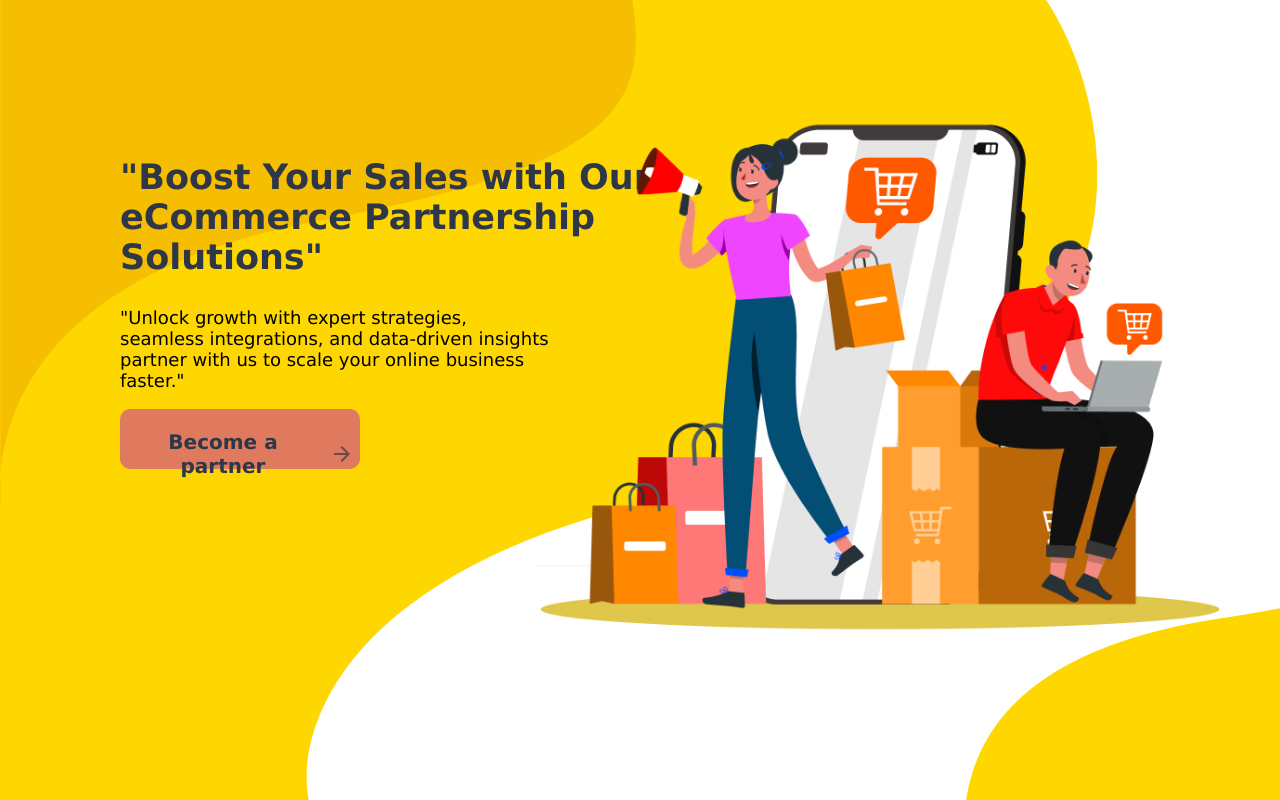
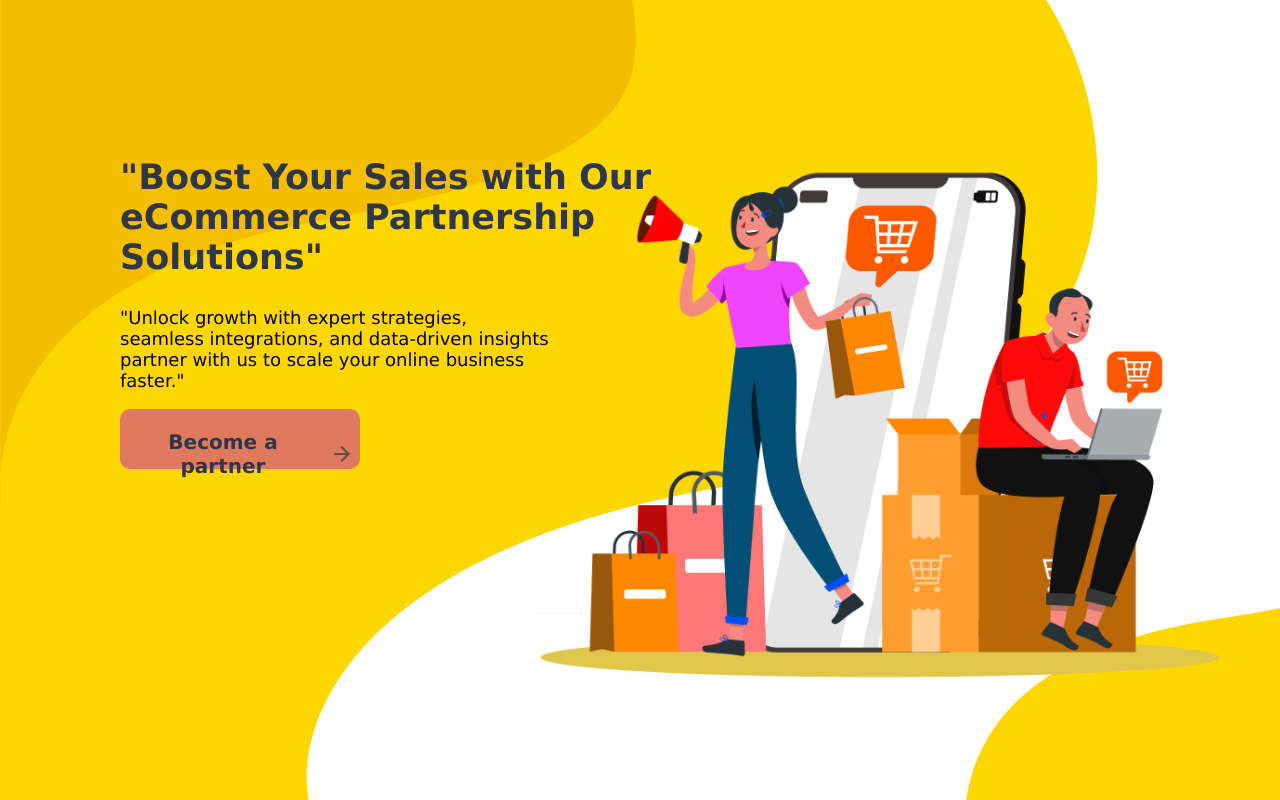
Before and after one commit to sahilkarnekar1/startUpFrontShop, a React (Vite) app: page / in a window 1280 px wide. Built offline with nearby package versions, Linux system fonts and the light colour scheme.

Commit message:
image top set

```diff
--- a/src/landingPages/landingPage.css
+++ b/src/landingPages/landingPage.css
@@ -56,7 +56,7 @@
 }
 .Ecommercecampaign{
     position: absolute;
-    top: 2px;
+    top: 50px;
     right: 50px;
     width: 700px;
 }
```
